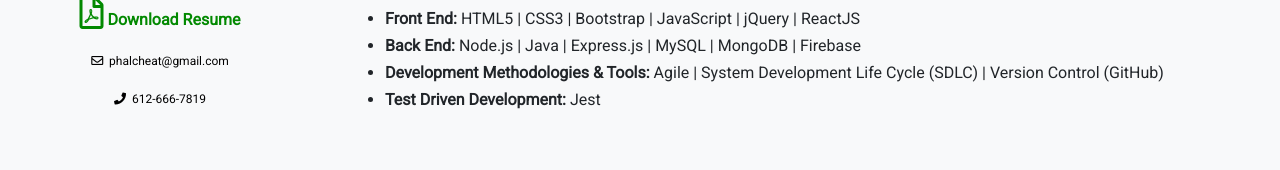
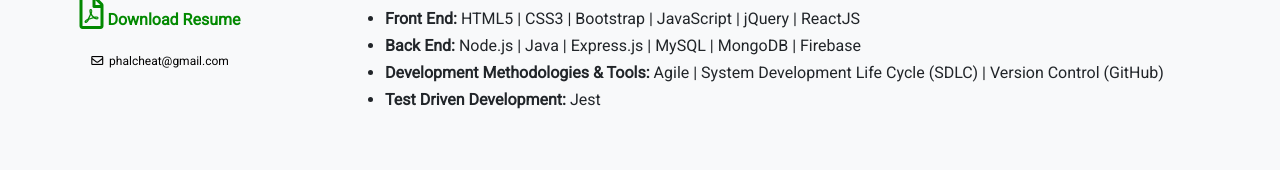
Before and after one commit to paul-kh/portfolio-bootstrap, a plain HTML site: page index.html in a window 1280 px wide. Shown: the part 556-726 px from the top of the page. Drawn offline with nearby package versions, Linux system fonts and the light colour scheme; a web font is replaced by a local one.

Commit message:
Update index.html

```diff
--- a/index.html
+++ b/index.html
@@ -67,8 +67,6 @@
                                     class="far fa-file-pdf fa-2x"></i>&nbsp;Download Resume</a></li>
                         <li style="color:black; font-size: 12px;"><i class="far fa-envelope"></i>&nbsp;
                             phalcheat@gmail.com </li>
-                        <li style="color:black; font-size: 12px;"><i class="fas fa-phone"></i>&nbsp;
-                            612-666-7819</li>
                     </ul>
                 </div>
             </div>
```
